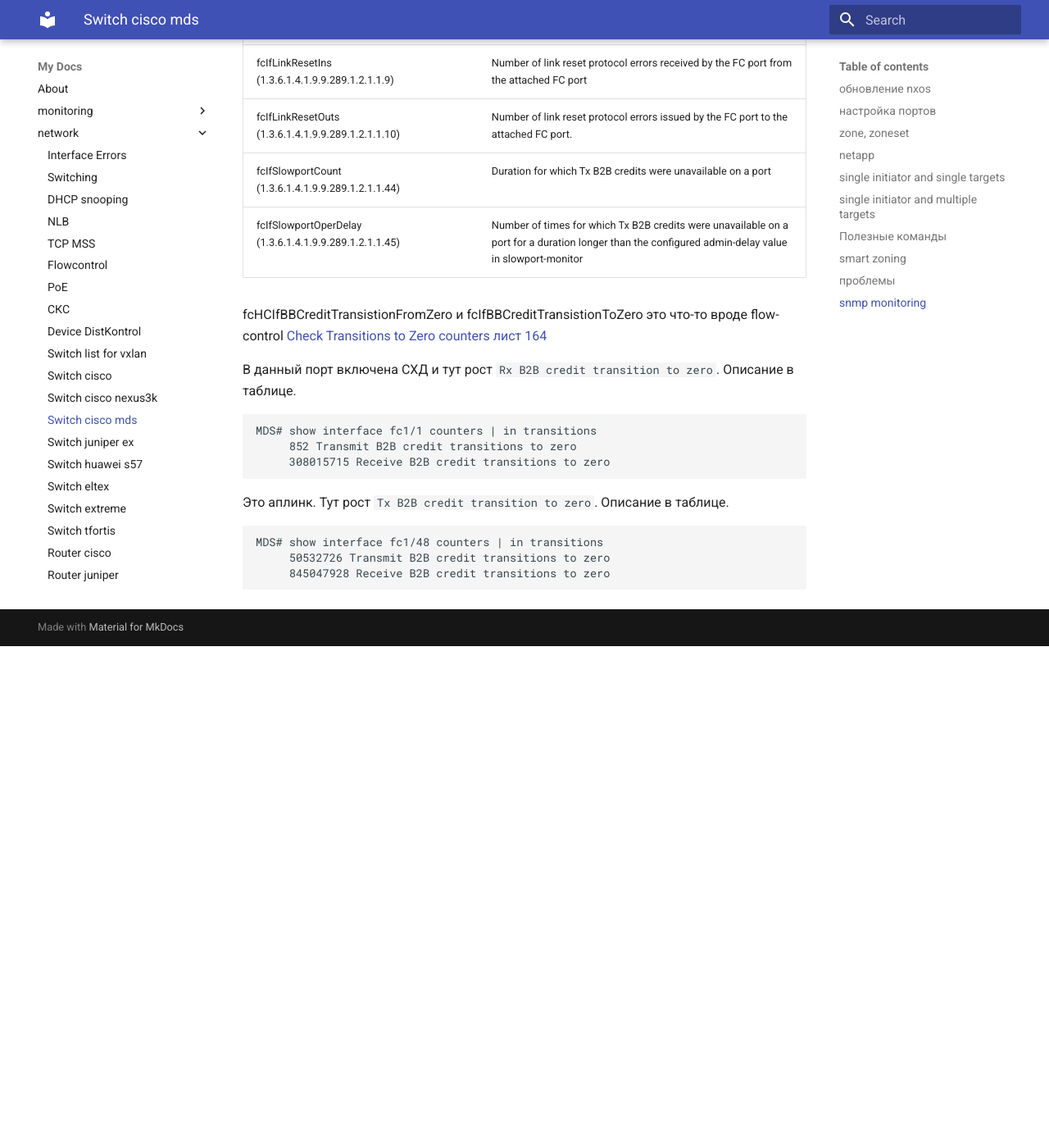
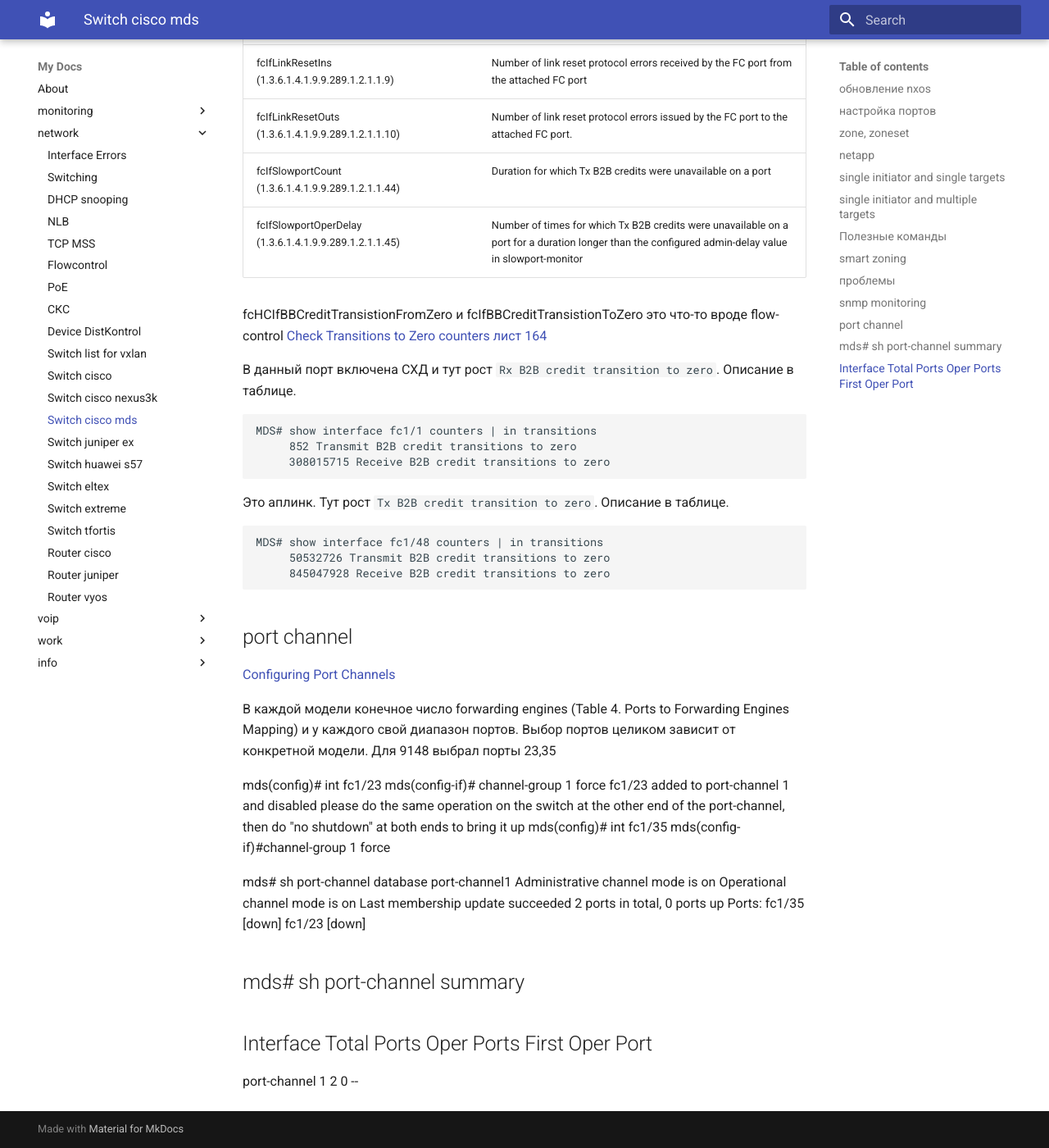
Before and after one commit to v98765/v98765.github.io, an MkDocs documentation site: the page built from docs/network/mds.md, in a window 1280 px wide and 1400 px high, scrolled down 7923 px. Shown: the whole window at 82% size. Built offline with MkDocs 1.6.1 and Material for MkDocs 9.7.7, drawn with Linux system fonts in a browser that asks for light colours; before the commit the page ends 8711 px from its top, so only the background shows below that.

Commit message:
network/mds.md add port-channel info

````diff
--- a/docs/network/mds.md
+++ b/docs/network/mds.md
@@ -320,3 +320,33 @@
      50532726 Transmit B2B credit transitions to zero
      845047928 Receive B2B credit transitions to zero
 ```
+
+## port channel
+
+[Configuring Port Channels](https://www.cisco.com/c/en/us/td/docs/switches/datacenter/mds9000/sw/8_x/config/interfaces/cisco_mds9000_interfaces_config_guide_8x/configuring_portchannels.html)
+
+В каждой модели конечное число forwarding engines (Table 4. Ports to Forwarding Engines Mapping) и у каждого свой диапазон портов.
+Выбор портов целиком зависит от конкретной модели. Для 9148 выбрал порты 23,35
+
+mds(config)# int fc1/23
+mds(config-if)# channel-group 1 force
+fc1/23 added to port-channel 1 and disabled
+please do the same operation on the switch at the other end of the port-channel,
+then do "no shutdown" at both ends to bring it up
+mds(config)# int fc1/35
+mds(config-if)#channel-group 1 force
+
+mds# sh port-channel database
+port-channel1
+    Administrative channel mode is on
+    Operational channel mode is on
+    Last membership update succeeded
+    2 ports in total, 0 ports up
+    Ports:   fc1/35   [down]
+             fc1/23   [down]
+
+mds# sh port-channel summary
+------------------------------------------------------------------------------
+Interface                 Total Ports        Oper Ports        First Oper Port
+------------------------------------------------------------------------------
+port-channel 1                 2                 0                  --
````
